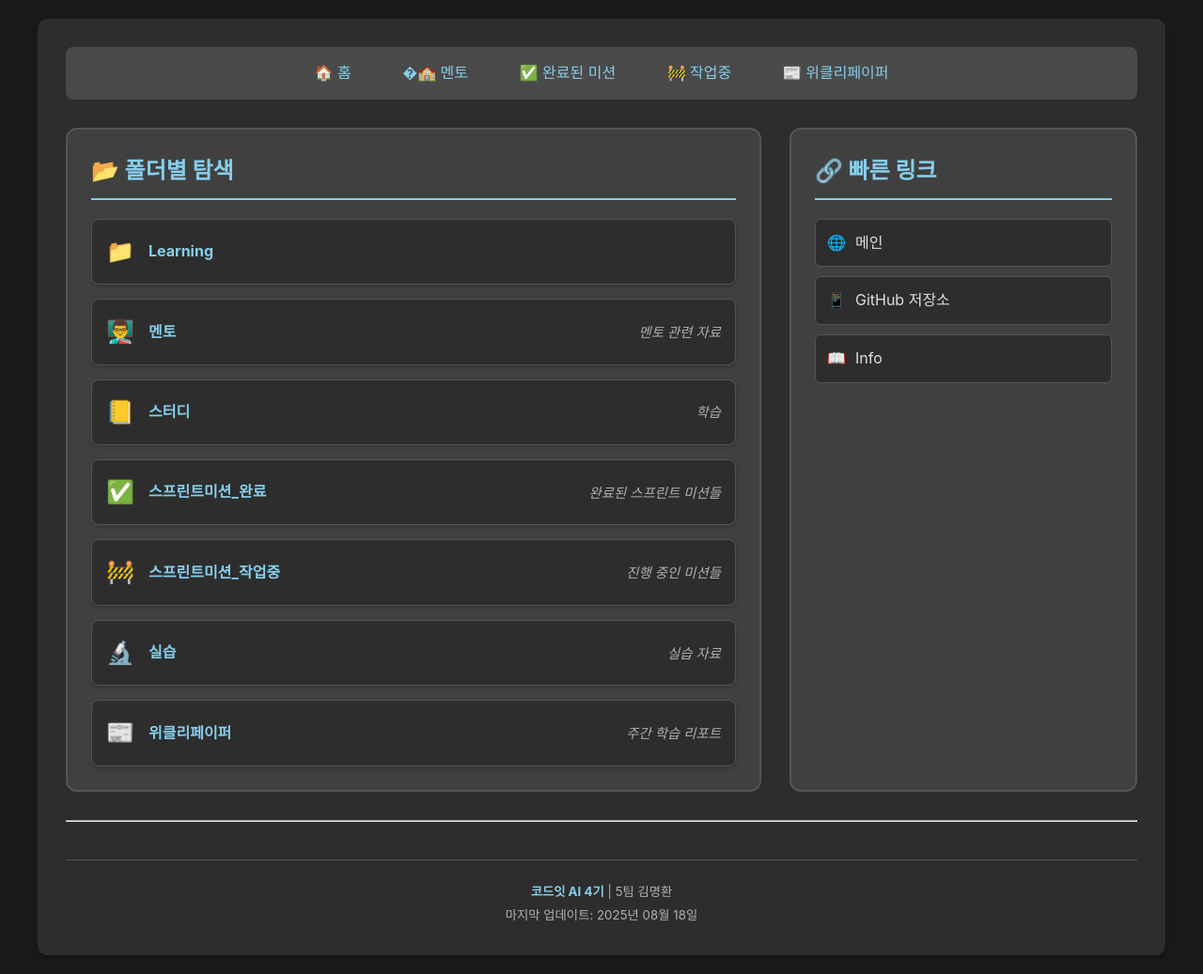
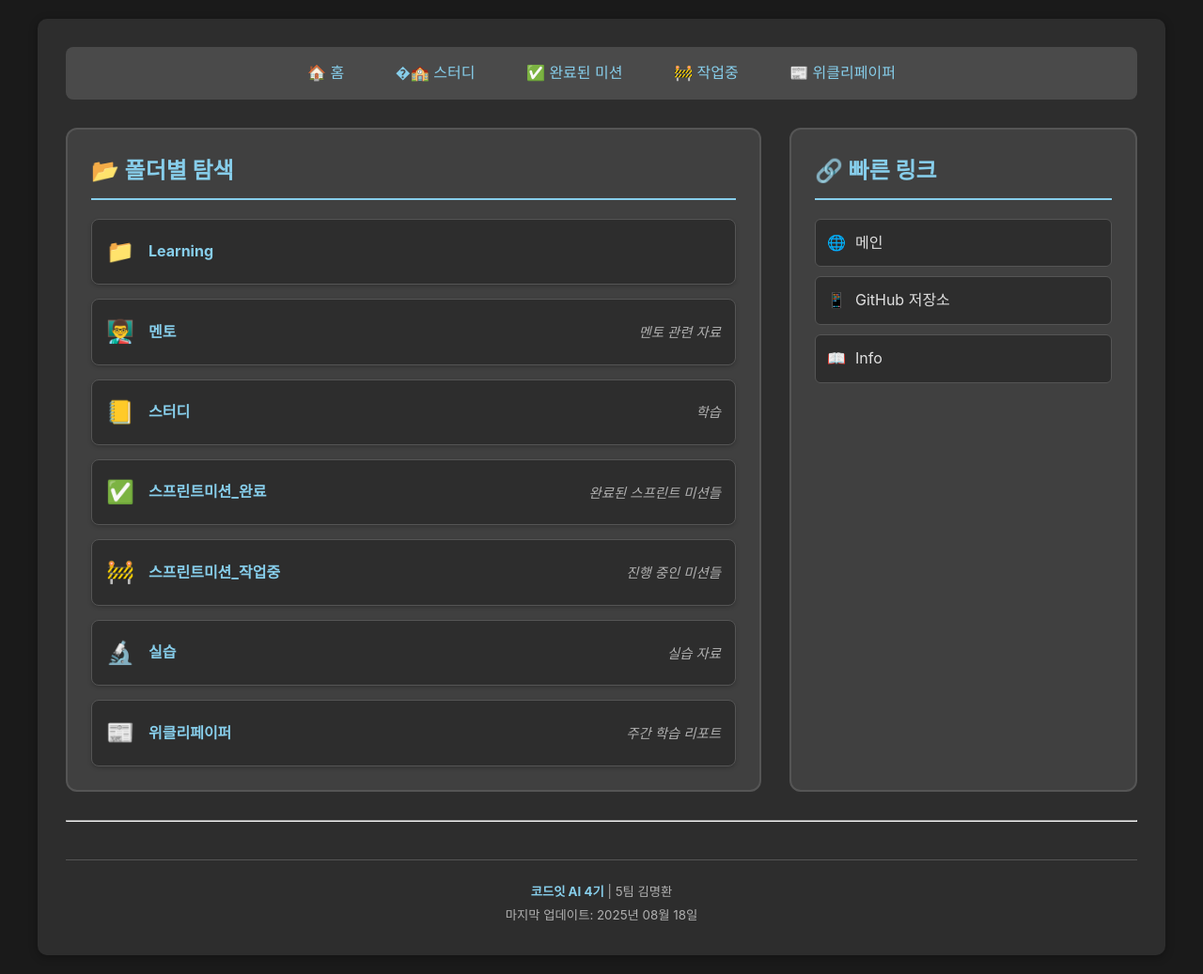
Before and after one commit to c0z0c/sprint_mission, a Jekyll site: the page built from index.md, in a window 1280 px wide. Shown: the whole page at 94% size. Built offline with Jekyll 4.4.1, drawn with Linux system fonts in a browser that asks for light colours.

Commit message:
메뉴 구성 변경

```diff
--- a/_layouts/default.html
+++ b/_layouts/default.html
@@ -576,7 +576,7 @@
         <div class="container">
             <div class="nav-bar">
                 <a href="{{ site.baseurl }}/">🏠 홈</a>
-                <a href="{{ site.baseurl }}/멘토/">�‍🏫 멘토</a>
+                <a href="{{ site.baseurl }}/스터디/">�‍🏫 스터디</a>
                 <a href="{{ site.baseurl }}/스프린트미션_완료/">✅ 완료된 미션</a>
                 <a href="{{ site.baseurl }}/스프린트미션_작업중/">🚧 작업중</a>
                 <a href="{{ site.baseurl }}/위클리페이퍼/">📰 위클리페이퍼</a>
```
